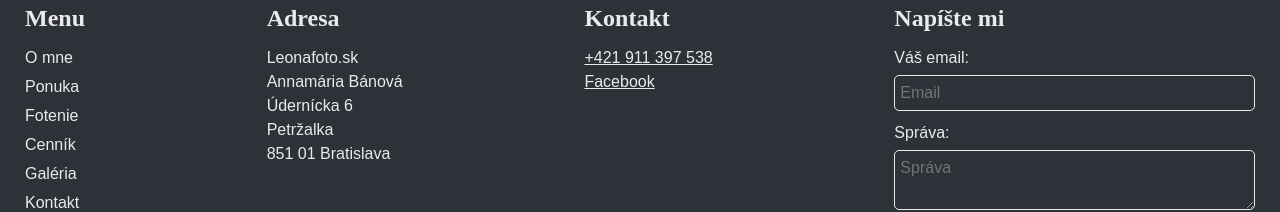
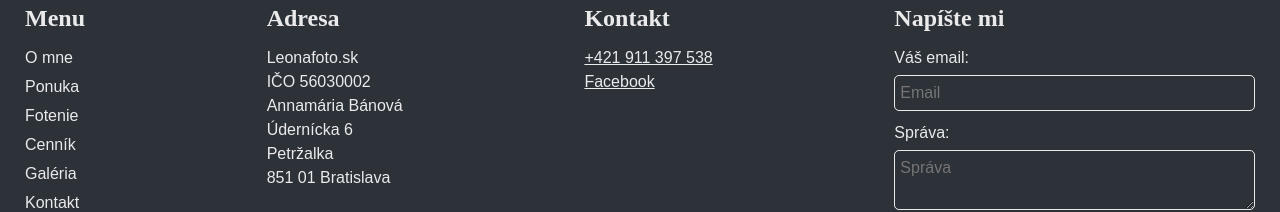
Before and after one commit to marianban/leonafoto, a Next.js app in the folder web/: page / in a window 1280 px wide. Shown: the part 3600-3812 px from the top of the page. Built offline with nearby package versions, Linux system fonts and the light colour scheme; no server answers; the database is empty; grey boxes are pictures that could not be loaded.

Commit message:
added ico

```diff
--- a/web/app/(components)/Footer/Footer.tsx
+++ b/web/app/(components)/Footer/Footer.tsx
@@ -53,6 +53,7 @@ export const Footer = () => {
             <h3 className="footer__item-title">Adresa</h3>
             <ul className="footer__item-list">
               <li>Leonafoto.sk</li>
+              <li>IČO 56030002</li>
               <li>Annamária Bánová</li>
               <li>Údernícka 6</li>
               <li>Petržalka</li>
```
Also changed, not shown: 1 other file (tests, documents, lock files or other folders).
